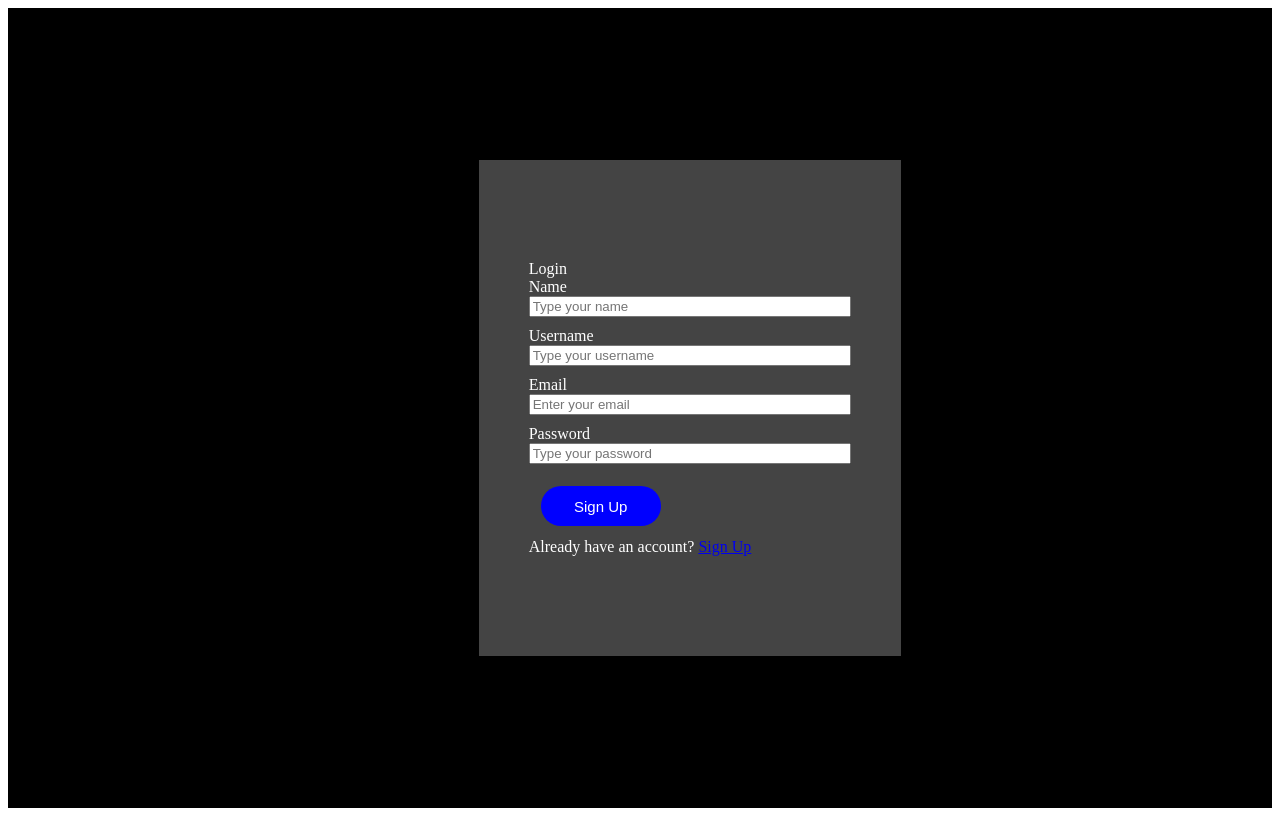
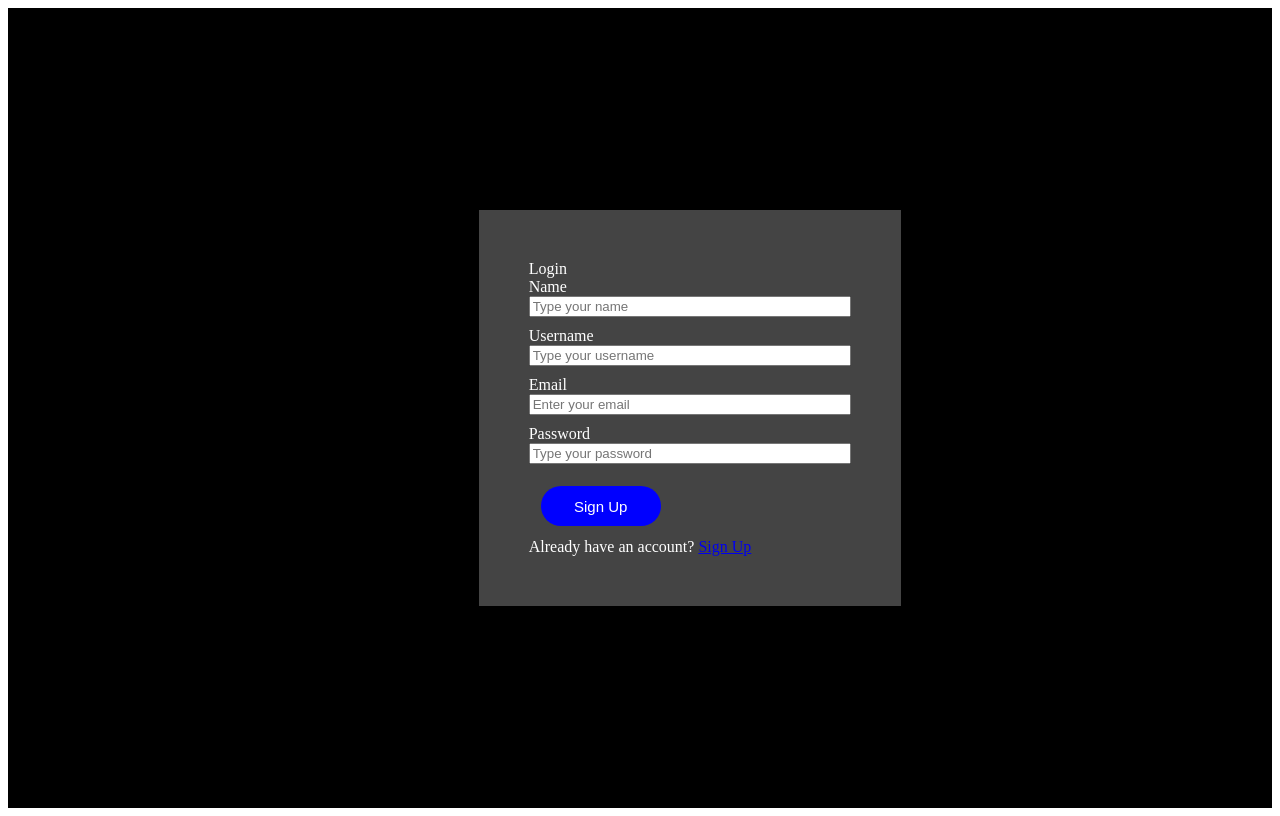
Before and after one commit to omphilejmatsobe/VirtualBar, a Flask app: page /signup in a window 1280 px wide. Run offline with Flask 3, Linux system fonts and the light colour scheme.

Commit message:
Style update

```diff
--- a/static/css/style.css
+++ b/static/css/style.css
@@ -113,7 +113,7 @@ button:hover{
     color: white;
     align-content: center;
     justify-content: center;
-    padding: 100px 50px;
+    padding: 50px;
 }
 
 .data-input{
```
